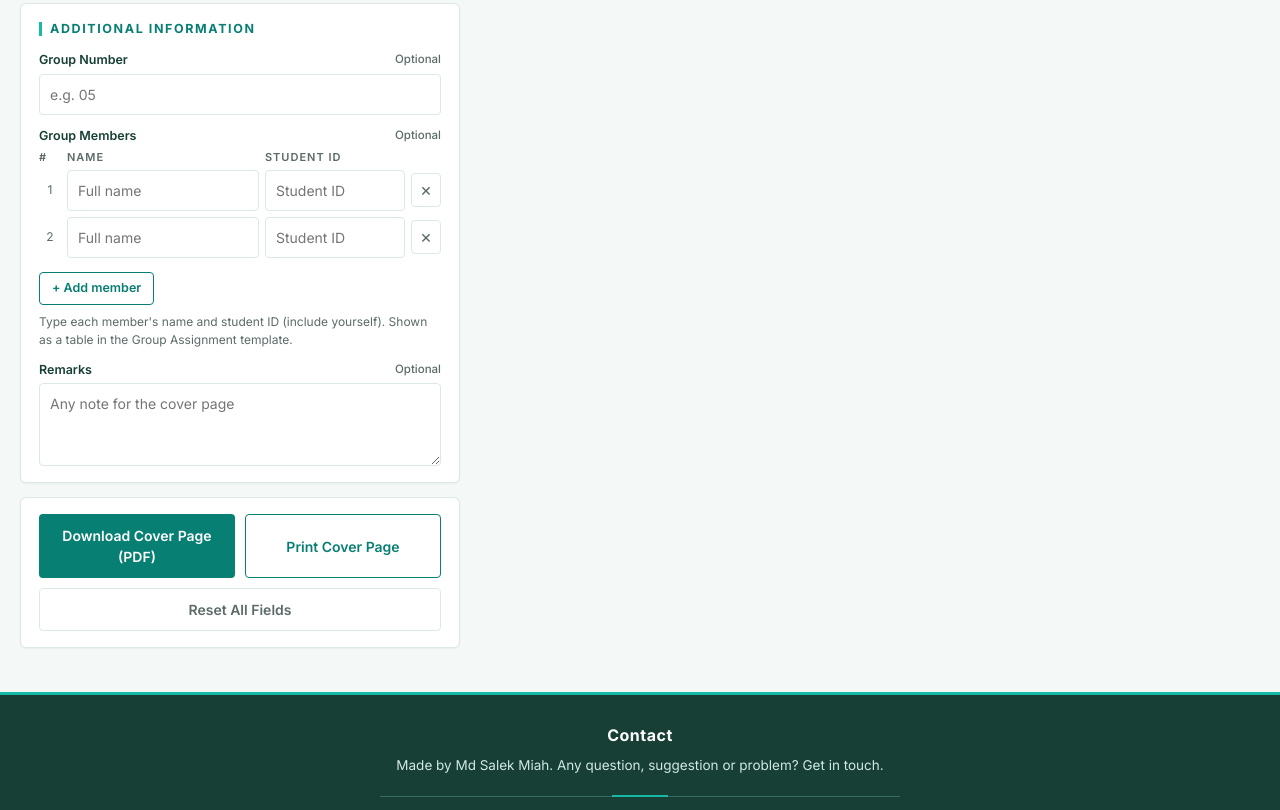
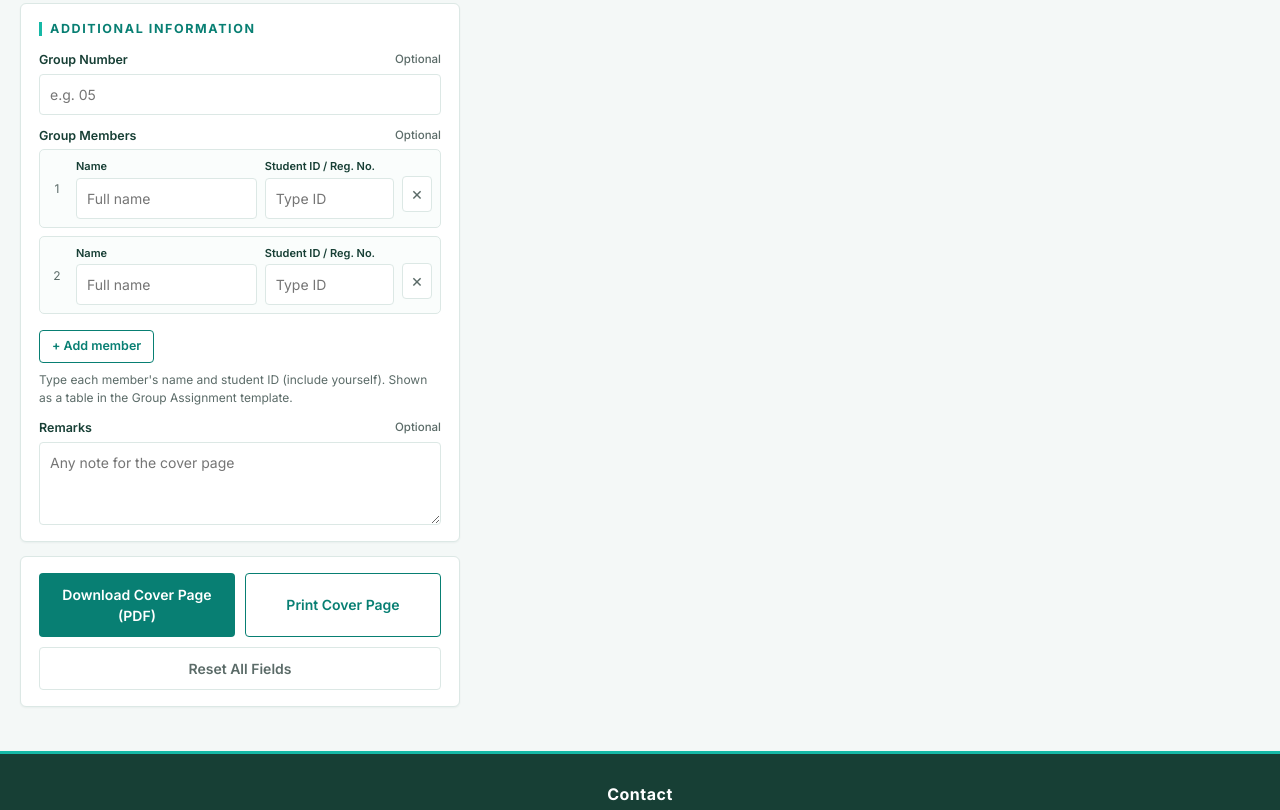
Before and after one commit to muhammadsalek/sust-cover-maker, a plain HTML site: page index.html in a window 1280 px wide. Shown: the part 1564-2374 px from the top of the page. Drawn offline with nearby package versions, Linux system fonts and the light colour scheme.

Commit message:
Add files via upload

```diff
--- a/index.html
+++ b/index.html
@@ -101,13 +101,14 @@ details.help li{margin-bottom:3px}
 .preview-note{font-size:12px;color:var(--muted);margin:8px 2px 0}
 
 /* ---------- Group member rows ---------- */
-.mem-head,.mem-row{display:grid;grid-template-columns:22px minmax(0,1fr) minmax(0,140px) 30px;gap:6px;align-items:center}
-.mem-head{font-size:11px;letter-spacing:1px;text-transform:uppercase;color:var(--muted);font-weight:600;margin-bottom:4px}
-.mem-row{margin-bottom:6px}
-.mem-row .mn{font-size:12px;color:var(--muted);text-align:center}
-.mem-del{appearance:none;border:1px solid var(--border);background:#fff;color:var(--muted);border-radius:4px;width:30px;height:34px;font-size:18px;line-height:1;cursor:pointer}
+.mem-row{display:grid;grid-template-columns:22px minmax(0,1fr) 30px;gap:8px;align-items:start;margin-bottom:8px;padding:8px 8px 8px 6px;border:1px solid var(--border);border-radius:5px;background:#fafdfc}
+.mem-fields{display:grid;grid-template-columns:minmax(0,1.4fr) minmax(0,1fr);gap:8px;min-width:0}
+.mem-fields .mf{display:flex;flex-direction:column;min-width:0}
+.mem-fields .ml{font-size:11px;font-weight:600;color:var(--green);margin-bottom:3px;white-space:nowrap;overflow:hidden;text-overflow:ellipsis}
+.mem-row .mn{font-size:12px;color:var(--muted);text-align:center;padding-top:22px}
+.mem-del{appearance:none;border:1px solid var(--border);background:#fff;color:var(--muted);border-radius:4px;width:30px;height:36px;margin-top:18px;font-size:18px;line-height:1;cursor:pointer}
 .mem-del:hover{border-color:var(--danger);color:var(--danger)}
-@media (max-width:480px){.mem-head,.mem-row{grid-template-columns:20px minmax(0,1fr) minmax(0,110px) 30px}}
+@media (max-width:480px){.mem-fields{grid-template-columns:1fr}.mem-row .mn{padding-top:22px}}
 
 /* ---------- Footer ---------- */
 .site-footer{background:var(--green);color:#cfe9e5;margin-top:10px;border-top:3px solid var(--firoza)}
@@ -570,7 +571,6 @@ function safeDel(k){ try{ localStorage.removeItem(k); }catch(e){} }
 function memberFieldHTML(f){
   return '<div class="field span2" data-field="members">'+
     '<label><span>'+esc(f.label)+'</span><span class="opt">Optional</span></label>'+
-    '<div class="mem-head"><span>#</span><span>Name</span><span>Student ID</span><span></span></div>'+
     '<div id="memRows"></div>'+
     '<button type="button" class="btn btn-secondary btn-sm" id="memAdd" style="align-self:flex-start;margin-top:8px">+ Add member</button>'+
     '<textarea id="members" hidden></textarea>'+
@@ -579,8 +579,10 @@ function memberFieldHTML(f){
 }
 function memRowHTML(i, m){
   return '<div class="mem-row"><span class="mn">'+(i+1)+'</span>'+
-    '<input type="text" class="mem-name" placeholder="Full name" value="'+esc(m.name)+'" aria-label="Member name">'+
-    '<input type="text" class="mem-id" placeholder="Student ID" value="'+esc(m.id)+'" aria-label="Member student ID">'+
+    '<div class="mem-fields">'+
+      '<div class="mf"><span class="ml">Name</span><input type="text" class="mem-name" placeholder="Full name" value="'+esc(m.name)+'" aria-label="Member name"></div>'+
+      '<div class="mf"><span class="ml">Student ID / Reg. No.</span><input type="text" class="mem-id" placeholder="Type ID" value="'+esc(m.id)+'" aria-label="Member student ID"></div>'+
+    '</div>'+
     '<button type="button" class="mem-del" aria-label="Remove member" title="Remove">&times;</button></div>';
 }
 function renderMemberRows(list){
```
